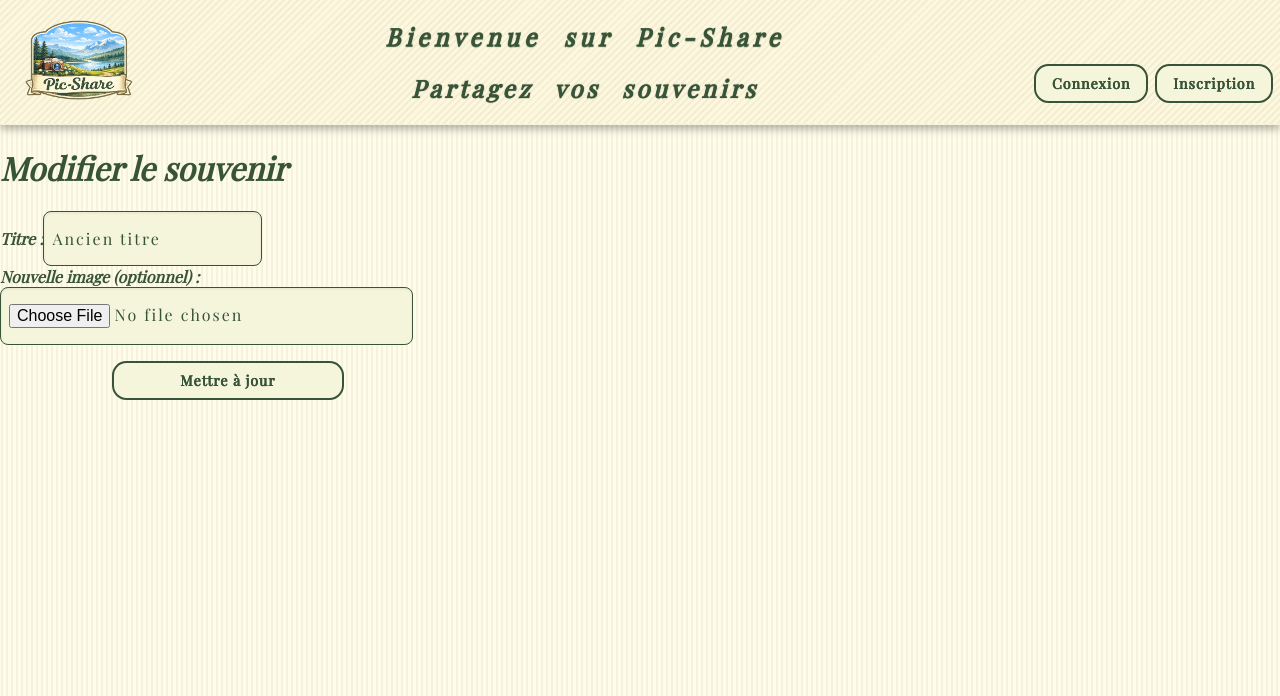
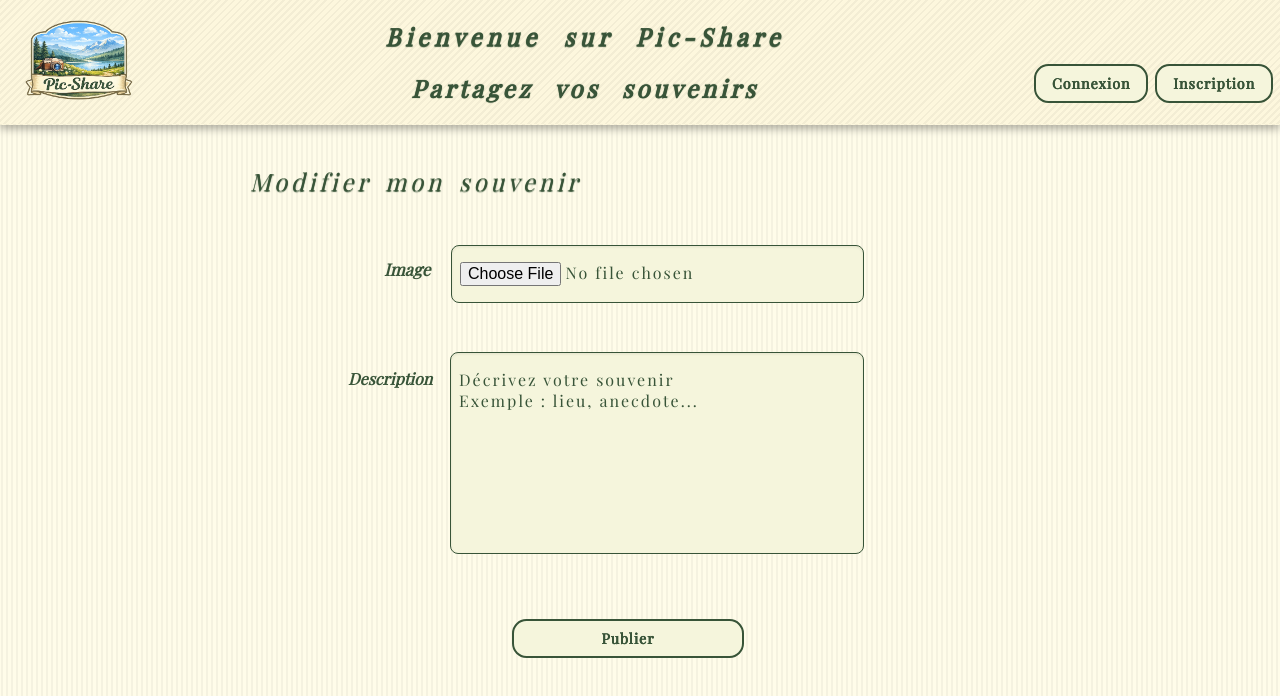
Before and after one commit to Anturiasgit/Pic-Share-frontend, a React (Vite) app: page /pics/edit/1 in a window 1280 px wide. Shown: the top 696 px of the page. Built offline with nearby package versions, Linux system fonts and the light colour scheme; a web font is replaced by a local one.

Commit message:
picedit intégré

```diff
--- a/src/pages/PicCreate/PicCreate.css
+++ b/src/pages/PicCreate/PicCreate.css
@@ -1,8 +1,8 @@
-.creation-section .title {
+.creation-section .title, .edition-section .title {
     margin: 2.5rem 0 0 3rem;
 }
 
-.creation-section form {
+.creation-section form, .edition-section form {
     display: flex;
     flex-direction: column;
     justify-content: space-evenly;
--- a/src/pages/PicEdit/PicEdit.jsx
+++ b/src/pages/PicEdit/PicEdit.jsx
@@ -1,41 +1,37 @@
 import React, { useState, useEffect } from "react";
 import { useParams } from "react-router-dom";
+import '../PicCreate/PicCreate.css';
 
 function PicEdit() {
   const { id } = useParams();
 
-  const [title, setTitle] = useState("");
   const [image, setImage] = useState(null);
+  const [description, setDescription] = useState("");
 
   useEffect(() => {
-    setTitle("Ancien titre");
+    setDescription("Ancienne description");
   }, [id]);
 
-  const handleSubmit = (e) => {
+  const editPic = (e) => {
     e.preventDefault();
 
-    if (!title) {
-      alert("Le titre est obligatoire");
+    if (!description || !image) {
+      alert("Veuillez remplir tous les champs");
       return;
     }
   };
 
   return (
-    <div className="pic-edit">
-      <h1>Modifier le souvenir</h1>
+    <section className="edition-section">
+      <div className="title">
+        <h2 className="text-title">
+          Modifier mon souvenir
+        </h2>
+      </div>
 
-      <form onSubmit={handleSubmit}>
-        <div>
-          <label>Titre :</label>
-          <input
-            type="text"
-            value={title}
-            onChange={(e) => setTitle(e.target.value)}
-          />
-        </div>
-
-        <div>
-          <label>Nouvelle image (optionnel) :</label>
+     <form onSubmit={editPic}>
+        <div className="image">
+          <label>Image</label>
           <input
             type="file"
             accept="image/*"
@@ -43,9 +39,21 @@ function PicEdit() {
           />
         </div>
 
-        <button type="submit">Mettre à jour</button>
+        <div className="description">
+          <label>Description</label>
+          <textarea
+            type="text"
+            onChange={(e) => setDescription(e.target.value)}
+            placeholder="Décrivez votre souvenir
+Exemple : lieu, anecdote..."
+            maxLength={300}
+            rows={8}
+          />
+        </div>
+
+        <button type="submit">Publier</button>
       </form>
-    </div>
+    </section>
   );
 }
 
```
